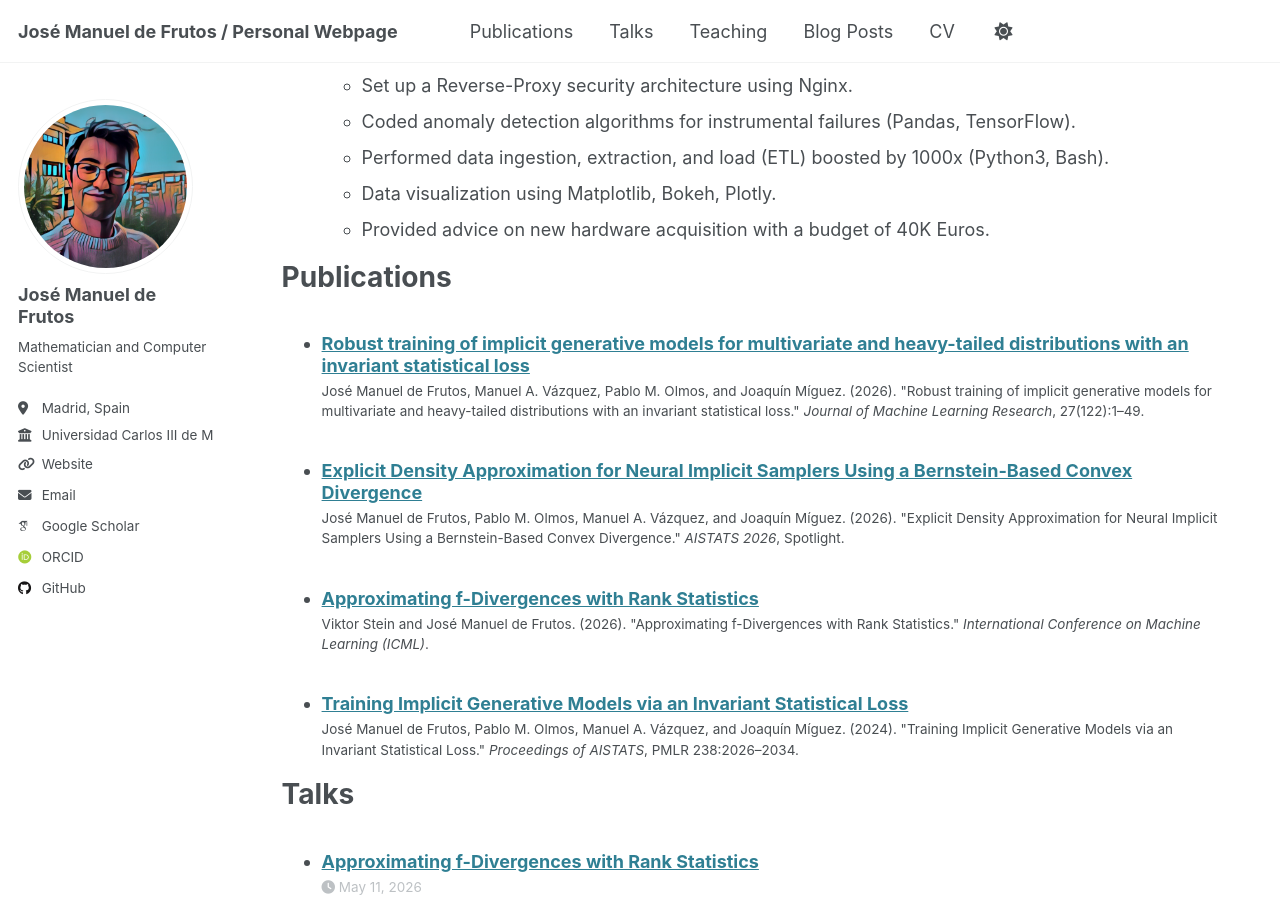
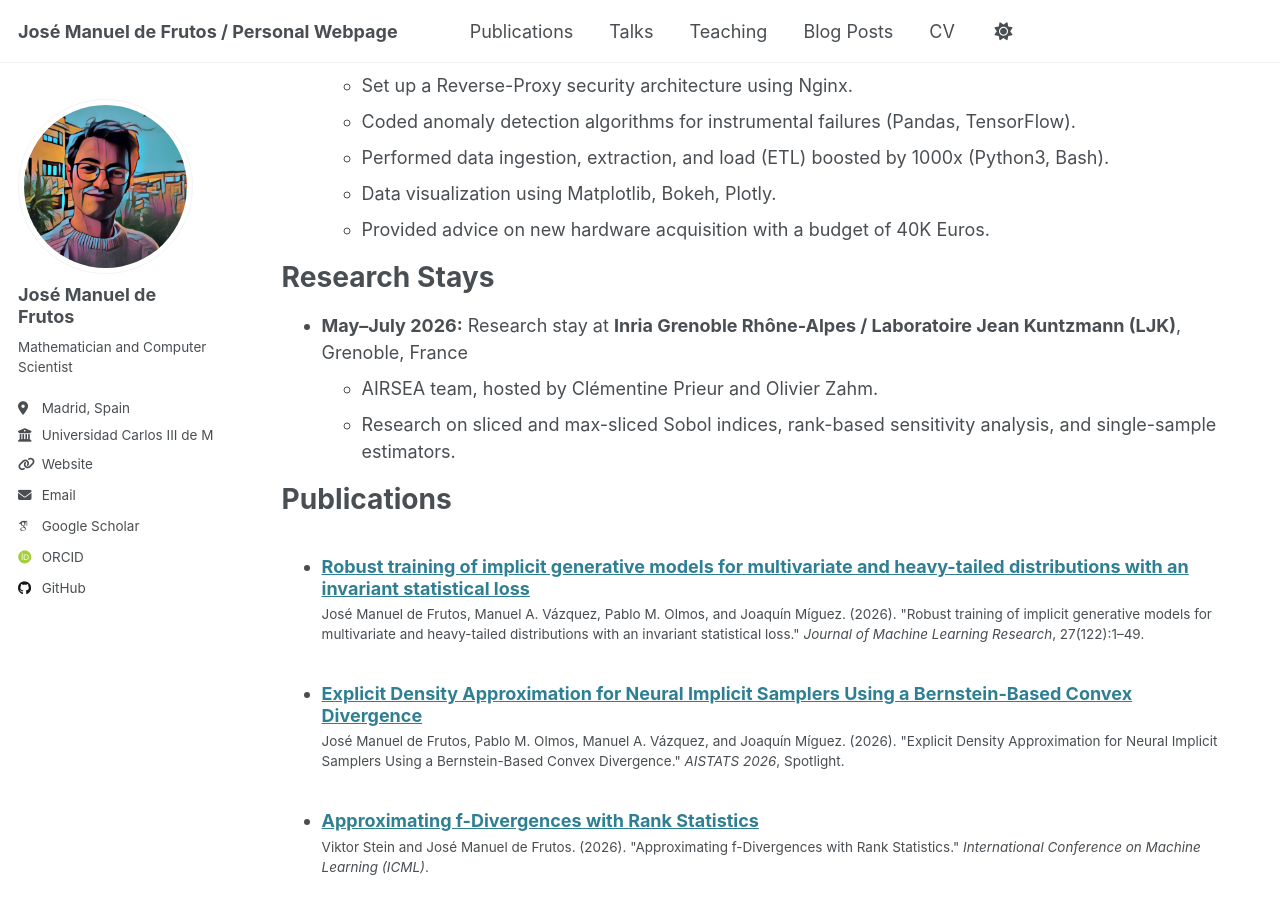
Before and after one commit to josemanuel22/josemanuel22.github.io, a Jekyll site: the page built from _pages/cv.md, in a window 1280 px wide and 900 px high, scrolled down 1647 px. Built offline with Jekyll 4.4.1, drawn with Linux system fonts in a browser that asks for light colours; some web fonts are replaced.

Commit message:
Add Grenoble research stay to CV

```diff
--- a/_pages/cv.md
+++ b/_pages/cv.md
@@ -61,6 +61,12 @@ Work experience
   * Data visualization using Matplotlib, Bokeh, Plotly.
   * Provided advice on new hardware acquisition with a budget of 40K Euros.
 
+Research Stays
+======
+* **May–July 2026:** Research stay at **Inria Grenoble Rhône-Alpes / Laboratoire Jean Kuntzmann (LJK)**, Grenoble, France
+  * AIRSEA team, hosted by Clémentine Prieur and Olivier Zahm.
+  * Research on sliced and max-sliced Sobol indices, rank-based sensitivity analysis, and single-sample estimators.
+
 Publications
 ======
   <ul>{% for post in site.publications reversed %}
```
